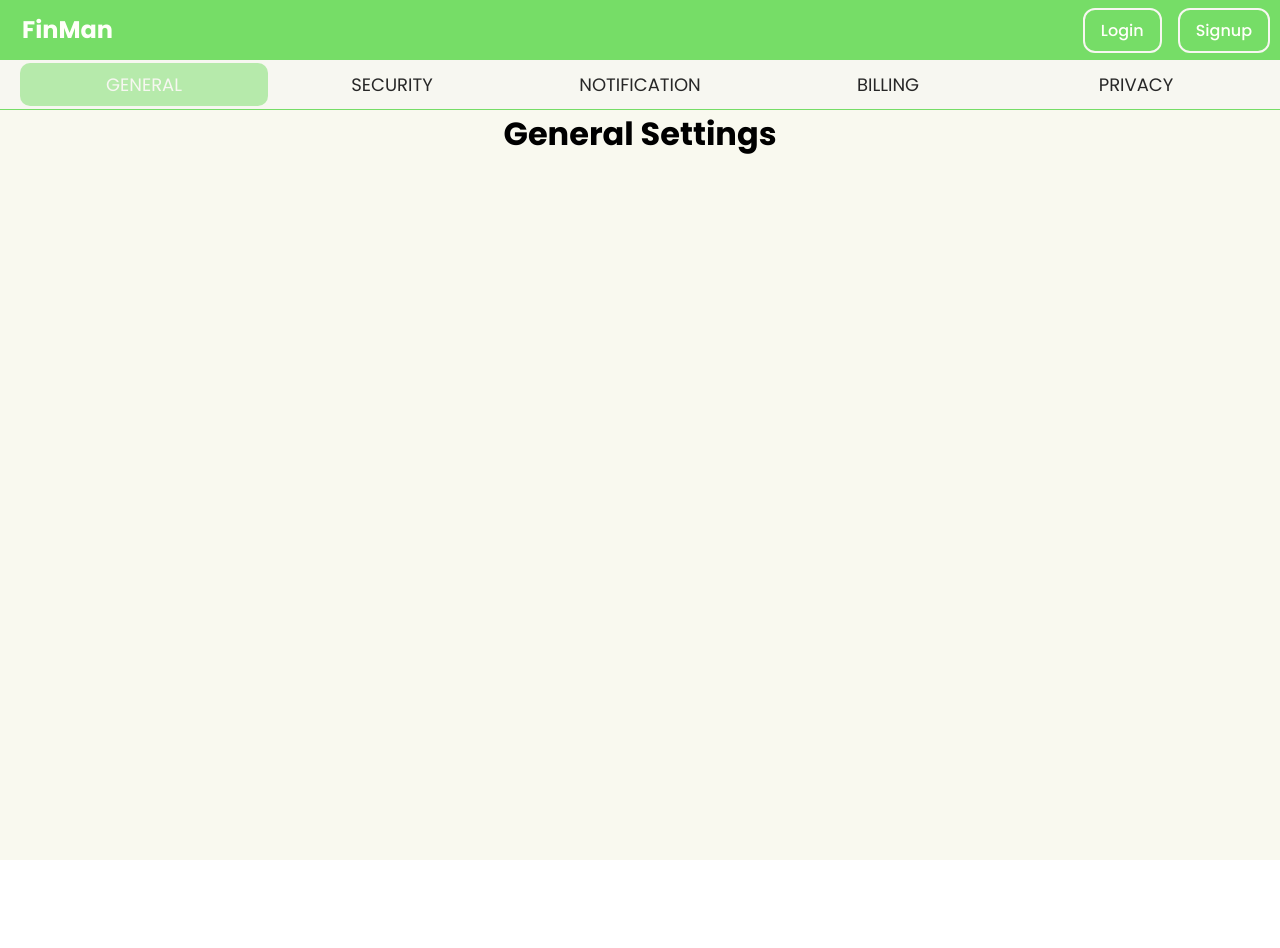
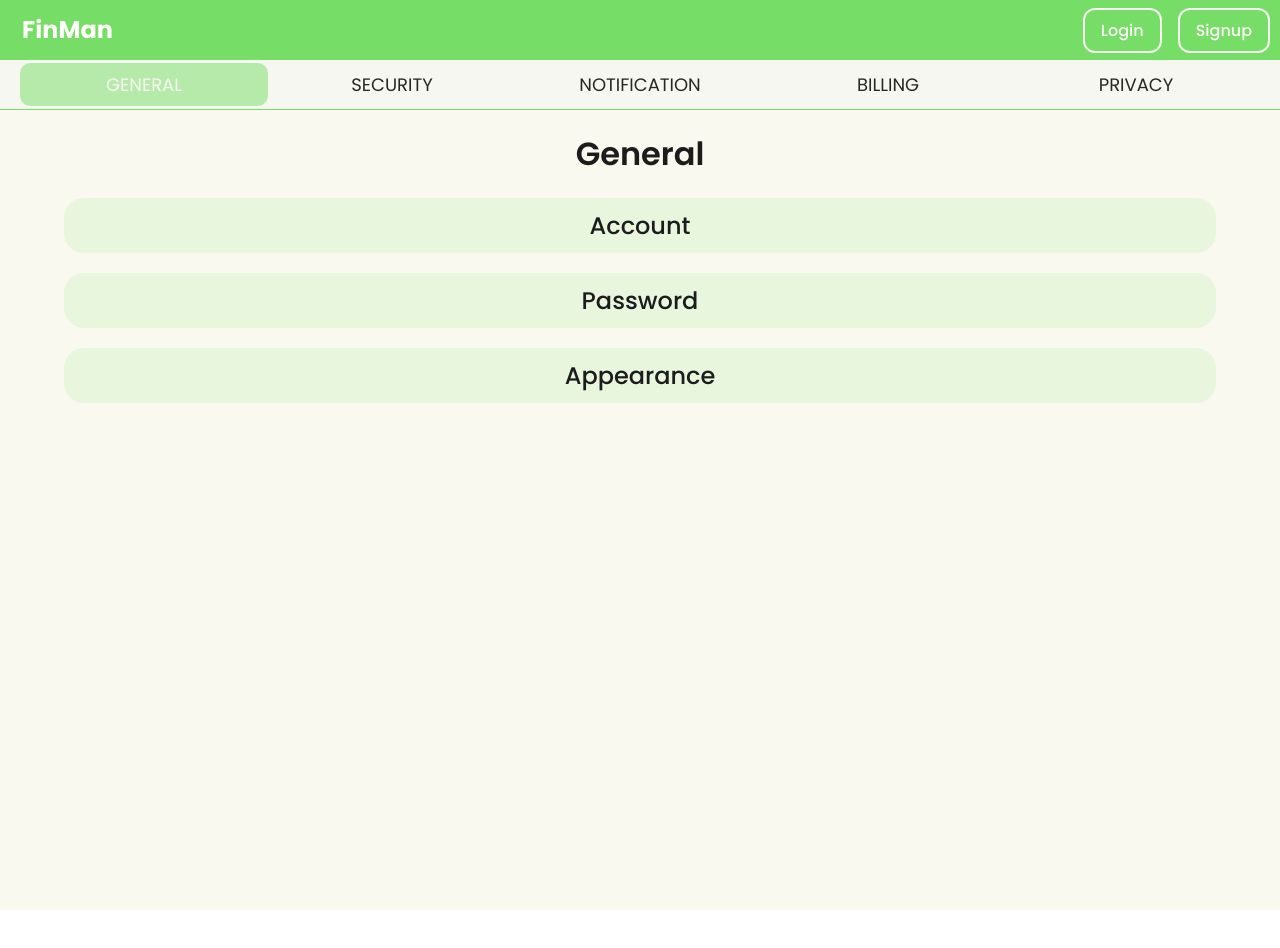
Before and after one commit to AAKhan4/finanace-management, a React (Create React App) app in the folder frontend/: page /settings in a window 1280 px wide. Shown: the top 948 px of the page. After the commit the page ends 910 px from the top, so only its background shows below. Built offline with nearby package versions, Linux system fonts and the light colour scheme.

Commit message:
Update index.js

```diff
--- a/frontend/src/components/Settings/General/index.js
+++ b/frontend/src/components/Settings/General/index.js
@@ -1,9 +1,21 @@
 import React from "react";
+import * as E from "./GeneralElems";
 
 export default function General() {
-    return (
-        <div>
-        <h1 style={{height: '5000px'}}>General Settings</h1>
-        </div>
-    );
+  return (
+    <E.Container>
+      <E.Wrapper>
+        <E.Title>General</E.Title>
+        <E.section>
+          <E.sectionTitle>Account</E.sectionTitle>
+        </E.section>
+        <E.section>
+          <E.sectionTitle>Password</E.sectionTitle>
+        </E.section>
+        <E.section>
+          <E.sectionTitle>Appearance</E.sectionTitle>
+        </E.section>
+      </E.Wrapper>
+    </E.Container>
+  );
 }
```
